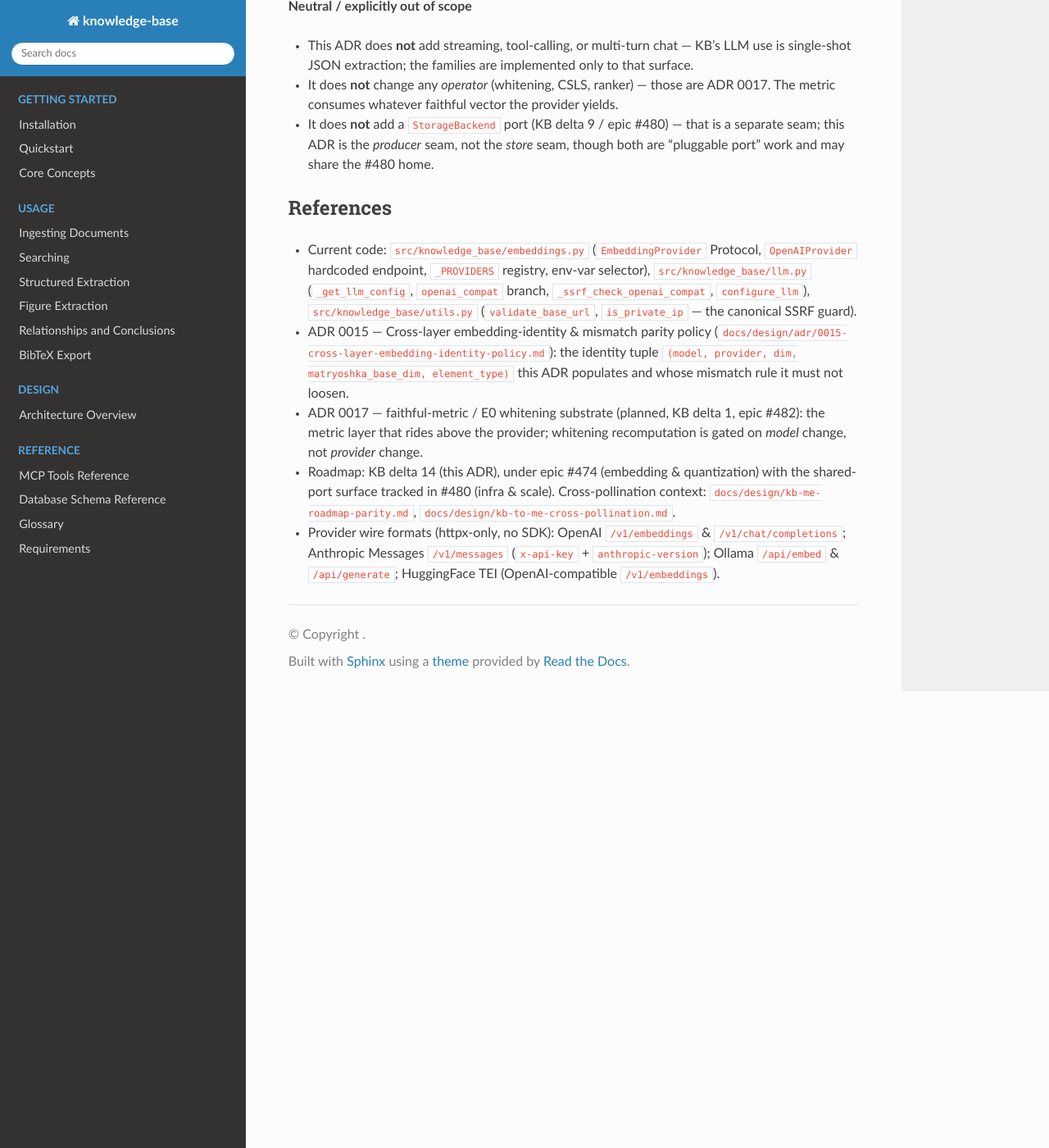
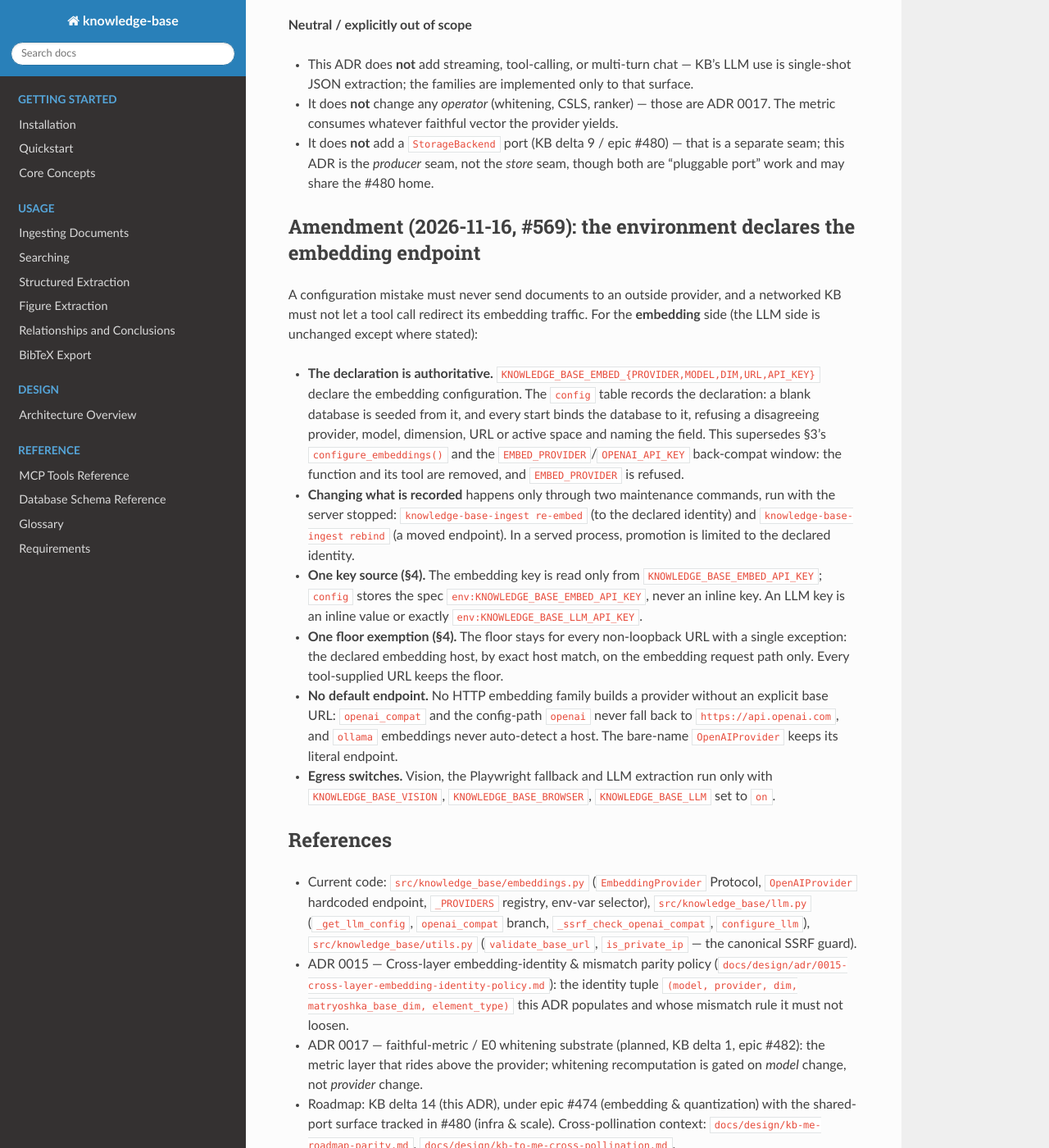
Before and after one commit to dutiona/knowledge-base, a Sphinx documentation site: the page built from docs/design/adr/0018-provider-abstraction.md, in a window 1280 px wide and 1400 px high, scrolled down 7558 px. Shown: the whole window at 82% size. Built offline with Sphinx 7.4.7 and the Read the Docs theme 3.1.0, drawn with Linux system fonts in a browser that asks for light colours; some of the changed text lies outside the part shown.

Commit message:
docs(adr): amend ADR-0018 for the environment-declared embedding endpoint
#569 reverses ADR-0018 §3 (configure_embeddings in the config table) for
the embedding side and adds one §4 floor exemption. The ADR body stays as
the historical decision; the amendment records what replaced it.

```diff
--- a/docs/design/adr/0018-provider-abstraction.md
+++ b/docs/design/adr/0018-provider-abstraction.md
@@ -1,6 +1,6 @@
 # ADR 0018: Embedding & LLM provider abstraction (standard-API provider portability)
 
-**Status:** Accepted (2026-06-26)
+**Status:** Accepted (2026-06-26); amended 2026-11-16 by #569 (see Amendment)
 **Date:** 2026-06-26
 **Scope:** Knowledge layer — `embeddings.py`, `llm.py`, `config` table, `embed_spaces` registry
 **Roadmap:** KB delta 14 — epic #474 (embedding & quantization) primary, #480 (infra & scale) for the shared-port surface
@@ -340,6 +340,36 @@ its existing optional-group import.
   separate seam; this ADR is the _producer_ seam, not the _store_ seam, though both are
   "pluggable port" work and may share the #480 home.
 
+## Amendment (2026-11-16, #569): the environment declares the embedding endpoint
+
+A configuration mistake must never send documents to an outside provider, and a networked
+KB must not let a tool call redirect its embedding traffic. For the **embedding** side
+(the LLM side is unchanged except where stated):
+
+- **The declaration is authoritative.** `KNOWLEDGE_BASE_EMBED_{PROVIDER,MODEL,DIM,URL,API_KEY}`
+  declare the embedding configuration. The `config` table records the declaration: a
+  blank database is seeded from it, and every start binds the database to it, refusing a
+  disagreeing provider, model, dimension, URL or active space and naming the field. This
+  supersedes §3's `configure_embeddings()` and the `EMBED_PROVIDER`/`OPENAI_API_KEY`
+  back-compat window: the function and its tool are removed, and `EMBED_PROVIDER` is
+  refused.
+- **Changing what is recorded** happens only through two maintenance commands, run with
+  the server stopped: `knowledge-base-ingest re-embed` (to the declared identity) and
+  `knowledge-base-ingest rebind` (a moved endpoint). In a served process, promotion is
+  limited to the declared identity.
+- **One key source (§4).** The embedding key is read only from
+  `KNOWLEDGE_BASE_EMBED_API_KEY`; `config` stores the spec `env:KNOWLEDGE_BASE_EMBED_API_KEY`,
+  never an inline key. An LLM key is an inline value or exactly `env:KNOWLEDGE_BASE_LLM_API_KEY`.
+- **One floor exemption (§4).** The floor stays for every non-loopback URL with a single
+  exception: the declared embedding host, by exact host match, on the embedding request
+  path only. Every tool-supplied URL keeps the floor.
+- **No default endpoint.** No HTTP embedding family builds a provider without an explicit
+  base URL: `openai_compat` and the config-path `openai` never fall back to
+  `https://api.openai.com`, and `ollama` embeddings never auto-detect a host. The bare-name
+  `OpenAIProvider` keeps its literal endpoint.
+- **Egress switches.** Vision, the Playwright fallback and LLM extraction run only with
+  `KNOWLEDGE_BASE_VISION`, `KNOWLEDGE_BASE_BROWSER`, `KNOWLEDGE_BASE_LLM` set to `on`.
+
 ## References
 
 - Current code: `src/knowledge_base/embeddings.py` (`EmbeddingProvider` Protocol,
```
